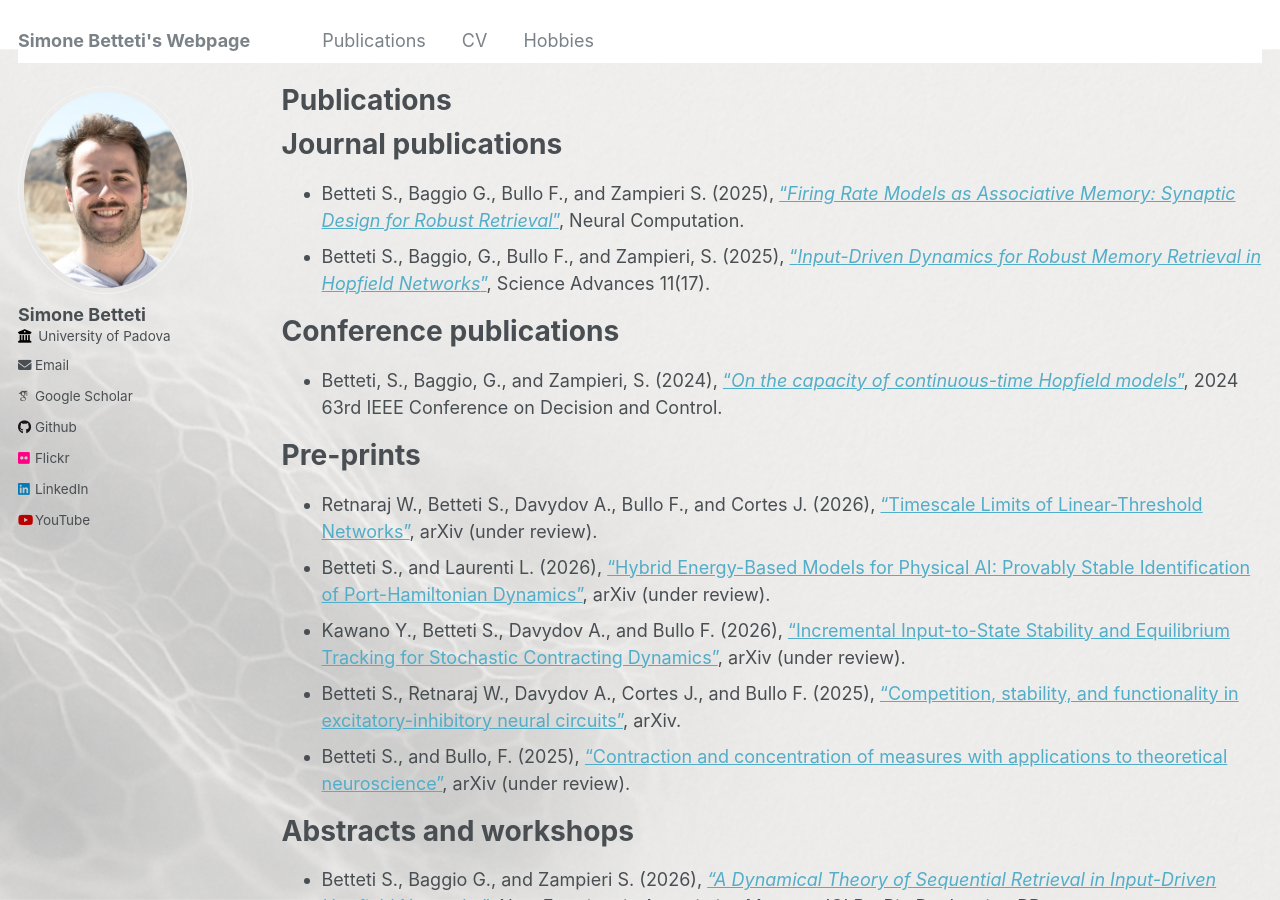
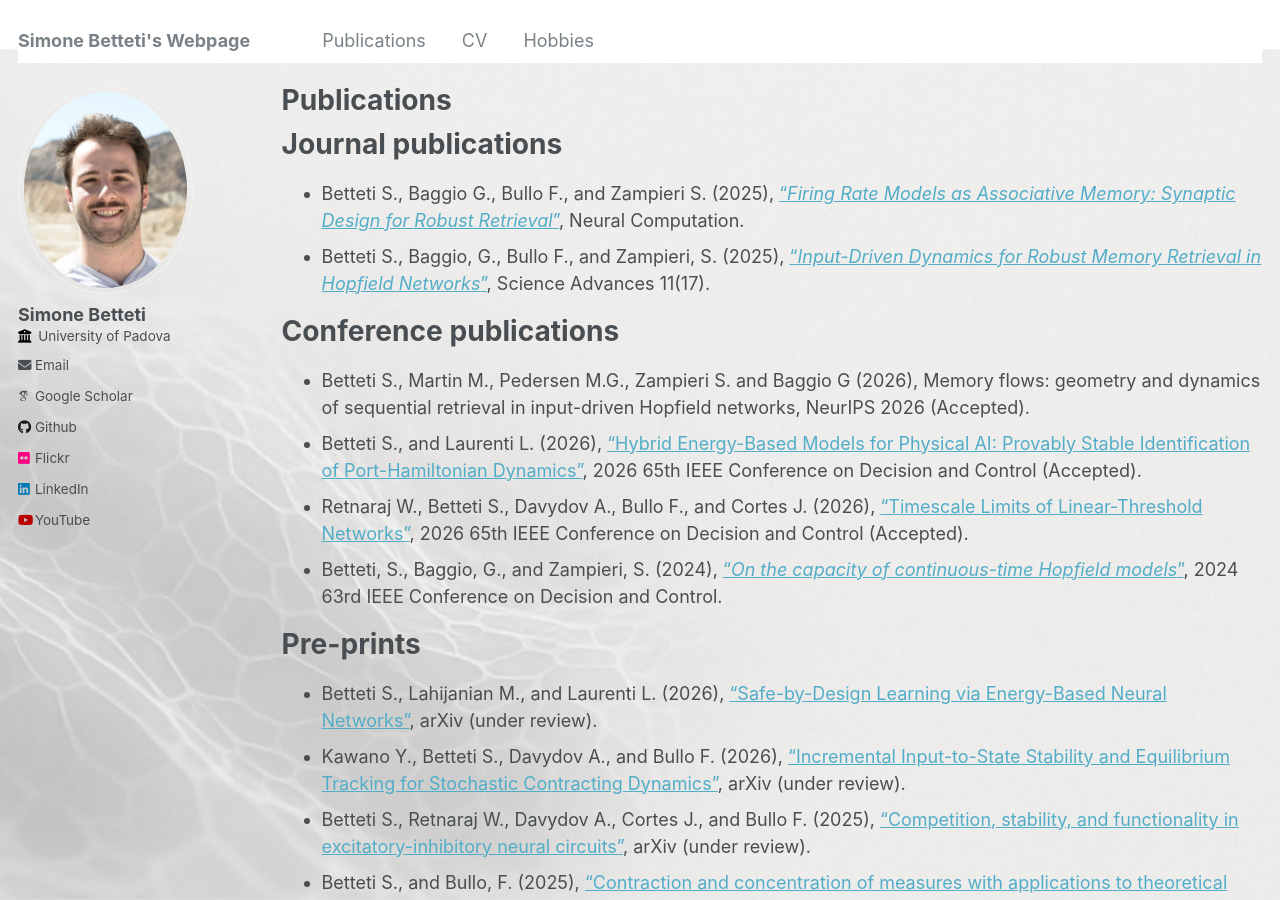
Before and after one commit to sim1bet/sim1bet.github.io, a Jekyll site: the page built from _pages/publications.md, in a window 1280 px wide and 900 px high. Built offline with Jekyll 4.4.1, drawn with Linux system fonts in a browser that asks for light colours; some web fonts are replaced.

Commit message:
Update publications.md

```diff
--- a/_pages/publications.md
+++ b/_pages/publications.md
@@ -10,13 +10,15 @@ author_profile: true
 * Betteti S., Baggio, G., Bullo F., and Zampieri, S. (2025), ["_Input-Driven Dynamics for Robust Memory Retrieval in Hopfield Networks_"](https://www.science.org/doi/10.1126/sciadv.adu6991), Science Advances 11(17).
 
 # Conference publications
+* Betteti S., Martin M., Pedersen M.G., Zampieri S. and Baggio G (2026), Memory flows: geometry and dynamics of sequential retrieval in input-driven Hopfield networks, NeurIPS 2026 (Accepted).
+* Betteti S., and Laurenti L. (2026), ["Hybrid Energy-Based Models for Physical AI: Provably Stable Identification of Port-Hamiltonian Dynamics"](https://arxiv.org/abs/2604.00277), 2026 65th IEEE Conference on Decision and Control (Accepted).
+* Retnaraj W., Betteti S., Davydov A., Bullo F., and Cortes J. (2026), ["Timescale Limits of Linear-Threshold Networks"](https://arxiv.org/abs/2604.16710), 2026 65th IEEE Conference on Decision and Control (Accepted).
 * Betteti, S., Baggio, G., and Zampieri, S. (2024), ["_On the capacity of continuous-time Hopfield models_"](https://ieeexplore.ieee.org/document/10886497), 2024 63rd IEEE Conference on Decision and Control.
 
 # Pre-prints
-* Retnaraj W., Betteti S., Davydov A., Bullo F., and Cortes J. (2026), ["Timescale Limits of Linear-Threshold Networks"](https://arxiv.org/abs/2604.16710), arXiv (under review).
-* Betteti S., and Laurenti L. (2026), ["Hybrid Energy-Based Models for Physical AI: Provably Stable Identification of Port-Hamiltonian Dynamics"](https://arxiv.org/abs/2604.00277), arXiv (under review).
+* Betteti S., Lahijanian M., and Laurenti L. (2026), ["Safe-by-Design Learning via Energy-Based Neural Networks"](https://arxiv.org/abs/2609.36942), arXiv (under review).
 * Kawano Y., Betteti S., Davydov A., and Bullo F. (2026), ["Incremental Input-to-State Stability and Equilibrium Tracking for Stochastic Contracting Dynamics"](https://arxiv.org/abs/2602.18382), arXiv (under review).
-* Betteti S., Retnaraj W., Davydov A., Cortes J., and Bullo F. (2025), ["Competition, stability, and functionality in excitatory-inhibitory neural circuits"](https://arxiv.org/abs/2512.05252), arXiv.
+* Betteti S., Retnaraj W., Davydov A., Cortes J., and Bullo F. (2025), ["Competition, stability, and functionality in excitatory-inhibitory neural circuits"](https://arxiv.org/abs/2512.05252), arXiv (under review).
 * Betteti S., and Bullo, F. (2025), ["Contraction and concentration of measures with applications to theoretical neuroscience"](https://arxiv.org/abs/2504.05666), arXiv (under review).
 
 # Abstracts and workshops
```
